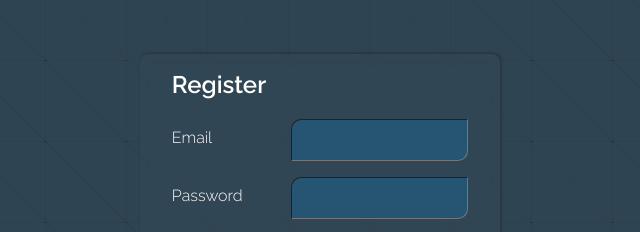
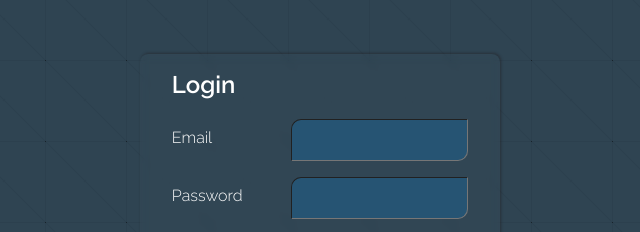
Before and after one commit to craig-tanaka/bydgoszcz-student-helper, a plain HTML site: page public/login.html in a window 1280 px wide. Shown: the part 143-375 px from the top of the page, 320-960 px from the left. Drawn offline with Linux system fonts and the light colour scheme; some packages are replaced by stand-ins of ours.

Commit message:
fixed login page heading

```diff
--- a/public/login.html
+++ b/public/login.html
@@ -4,7 +4,7 @@
 <head>
         <meta charset="utf-8">
         <meta name="viewport" content="width=device-width, initial-scale=1">
-        <title>Bydgoszcz Student Helper | Register</title>
+        <title>Bydgoszcz Student Helper | Login</title>
         <link rel="preconnect" href="https://fonts.googleapis.com">
         <link rel="preconnect" href="https://fonts.gstatic.com" crossorigin>
         <link href="https://fonts.googleapis.com/css2?family=Raleway:ital,wght@0,100..900;1,100..900&display=swap"
@@ -36,7 +36,7 @@
         <h1 class="auth">Bydgoszcz Student Helper</h1>
         <form id="login-main">
 
-                <h2>Register</h2>
+                <h2>Login</h2>
                 <div class="form-row">
                         <label for="email">Email</label>
                         <input type="email" name="email">
```
